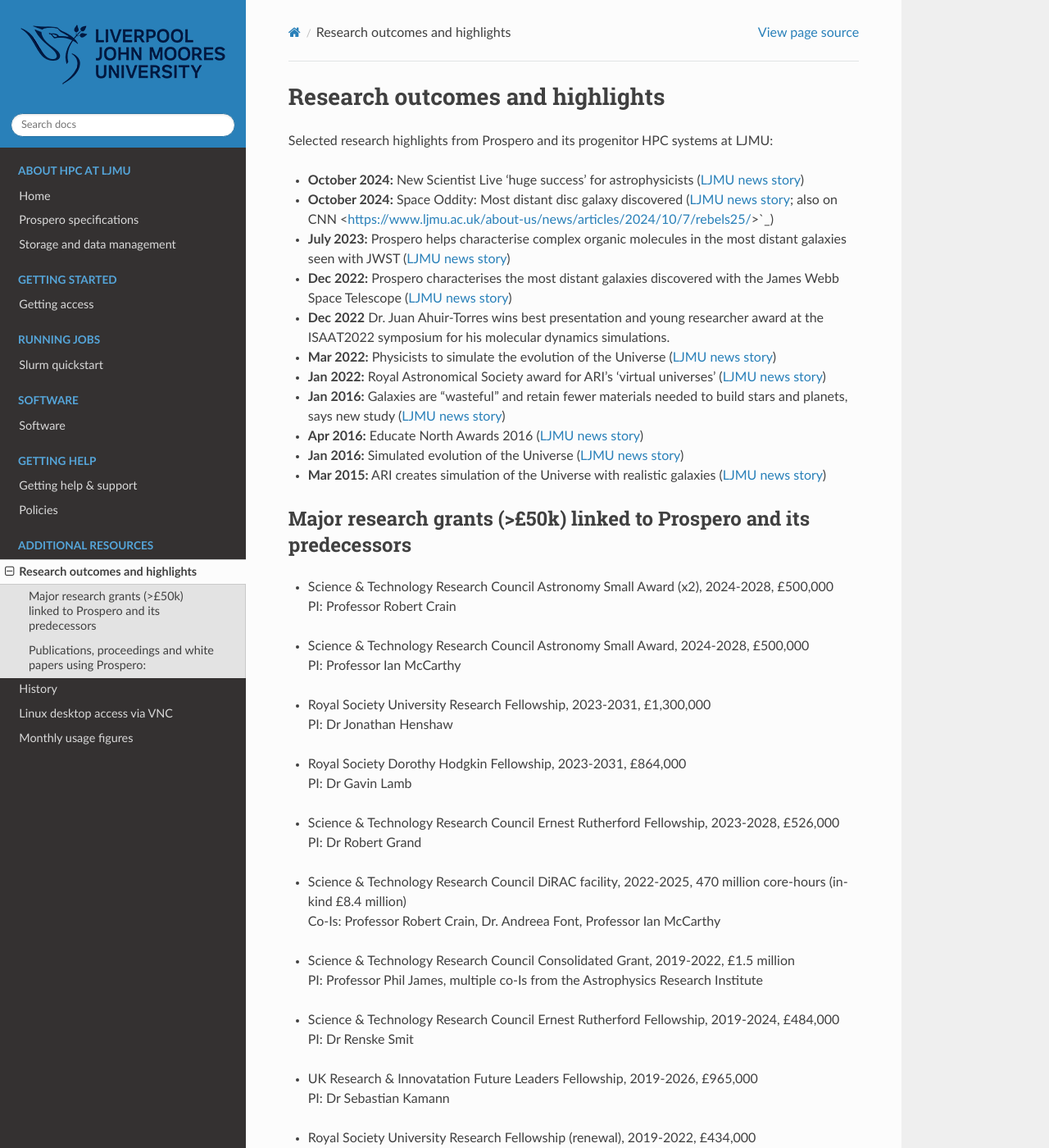
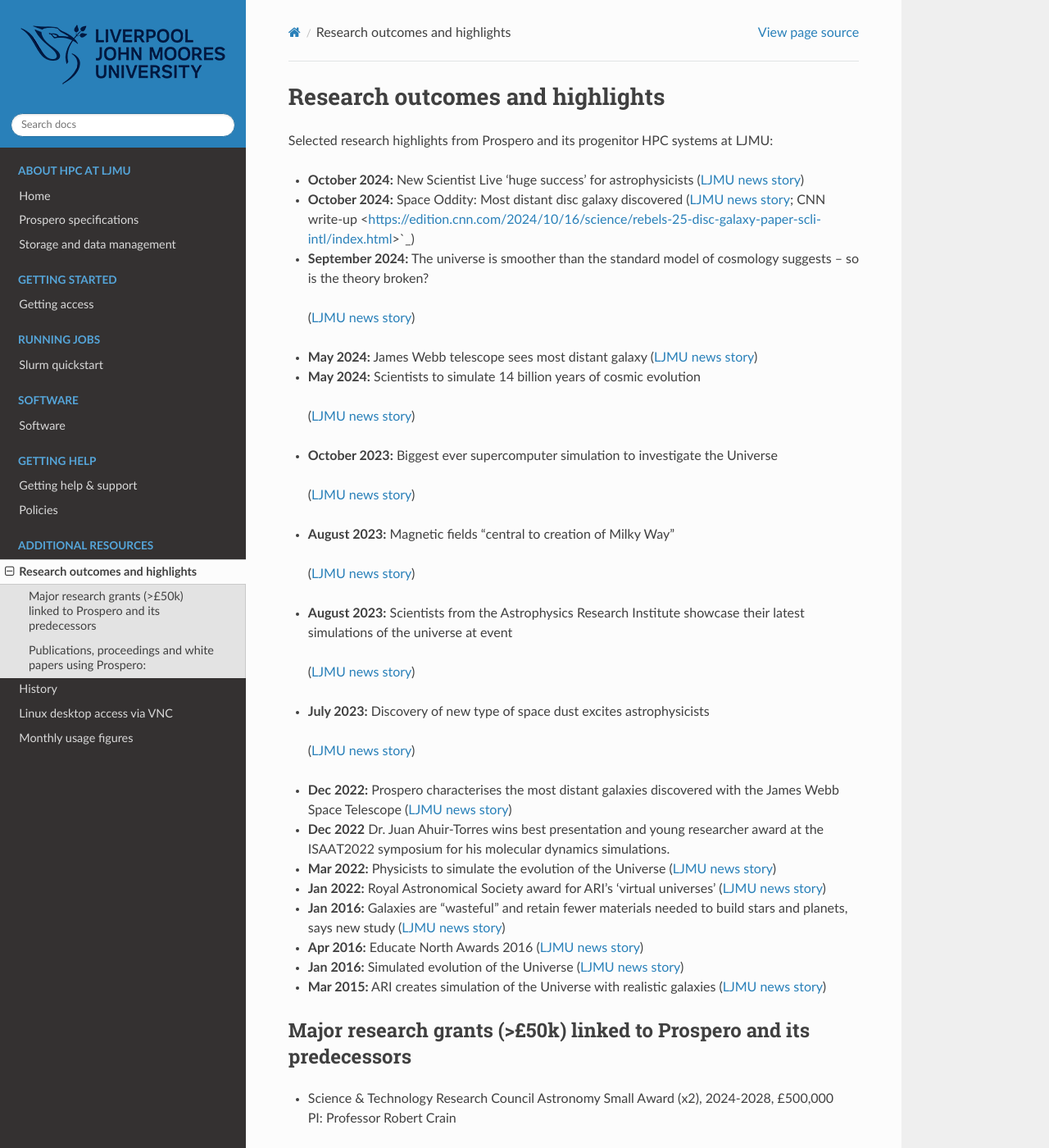
Before and after one commit to astrcrai/prospero-docs, a Sphinx documentation site: the page built from docs/source/highlights.rst, in a window 1280 px wide and 1400 px high. Shown: the whole window at 82% size. Built offline with Sphinx 7.4.7 and the Read the Docs theme 3.1.0, drawn with Linux system fonts in a browser that asks for light colours.

Commit message:
Update highlights.rst
Major update of news stories

```diff
--- a/docs/source/highlights.rst
+++ b/docs/source/highlights.rst
@@ -4,9 +4,20 @@
 Selected research highlights from Prospero and its progenitor HPC systems at LJMU:
 
 * **October 2024:** New Scientist Live 'huge success' for astrophysicists (`LJMU news story <https://www.ljmu.ac.uk/about-us/news/articles/2024/10/16/new-scientist-event/>`_)
-* **October 2024:** Space Oddity: Most distant disc galaxy discovered (`LJMU news story <https://www.ljmu.ac.uk/about-us/news/articles/2024/10/7/rebels25/>`_; also on CNN <https://www.ljmu.ac.uk/about-us/news/articles/2024/10/7/rebels25/>`_)
-
-* **July 2023:** Prospero helps characterise complex organic molecules in the most distant galaxies seen with JWST (`LJMU news story <https://www.ljmu.ac.uk/about-us/news/articles/2023/7/19/dust-and-jw-telescope/>`_)
+* **October 2024:** Space Oddity: Most distant disc galaxy discovered (`LJMU news story <https://www.ljmu.ac.uk/about-us/news/articles/2024/10/7/rebels25/>`_; CNN write-up <https://edition.cnn.com/2024/10/16/science/rebels-25-disc-galaxy-paper-scli-intl/index.html>`_)
+* **September 2024:** The universe is smoother than the standard model of cosmology suggests – so is the theory broken?
+ (`LJMU news story <https://www.ljmu.ac.uk/about-us/news/articles/2024/9/27/conversation-cosmos>`_)
+* **May 2024:** James Webb telescope sees most distant galaxy (`LJMU news story <https://www.ljmu.ac.uk/about-us/news/articles/2024/5/31/most-distant-galaxy>`_)
+* **May 2024:** Scientists to simulate 14 billion years of cosmic evolution
+ (`LJMU news story <https://www.ljmu.ac.uk/about-us/news/articles/2024/5/21/galaxy-models>`_)
+* **October 2023:** Biggest ever supercomputer simulation to investigate the Universe
+ (`LJMU news story <https://www.ljmu.ac.uk/about-us/news/articles/2023/10/26/flamingo>`_)
+* **August 2023:** Magnetic fields "central to creation of Milky Way"
+ (`LJMU news story <https://www.ljmu.ac.uk/about-us/news/articles/2023/8/21/magnetic-fields>`_)
+* **August 2023:** Scientists from the Astrophysics Research Institute showcase their latest simulations of the universe at event
+ (`LJMU news story <https://www.ljmu.ac.uk/about-us/news/articles/2023/8/2/scientists-from-the-astrophysics-research-institute-take-part-in-the-scitech-daresbury-open-week>`_)
+* **July 2023:** Discovery of new type of space dust excites astrophysicists
+ (`LJMU news story <https://www.ljmu.ac.uk/about-us/news/articles/2023/7/19/dust-and-jw-telescope/>`_)
 * **Dec 2022:** Prospero characterises the most distant galaxies discovered with the James Webb Space Telescope (`LJMU news story <https://www.ljmu.ac.uk/about-us/news/articles/2022/12/9/james-webb-renske-smit>`_)
 * **Dec 2022** Dr. Juan Ahuir-Torres wins best presentation and young researcher award at the ISAAT2022 symposium for his molecular dynamics simulations.
 * **Mar 2022:** Physicists to simulate the evolution of the Universe (`LJMU news story <https://www.ljmu.ac.uk/about-us/news/articles/2022/3/30/physicists-to-simulate-the-evolution-of-the-universe>`_)
```
